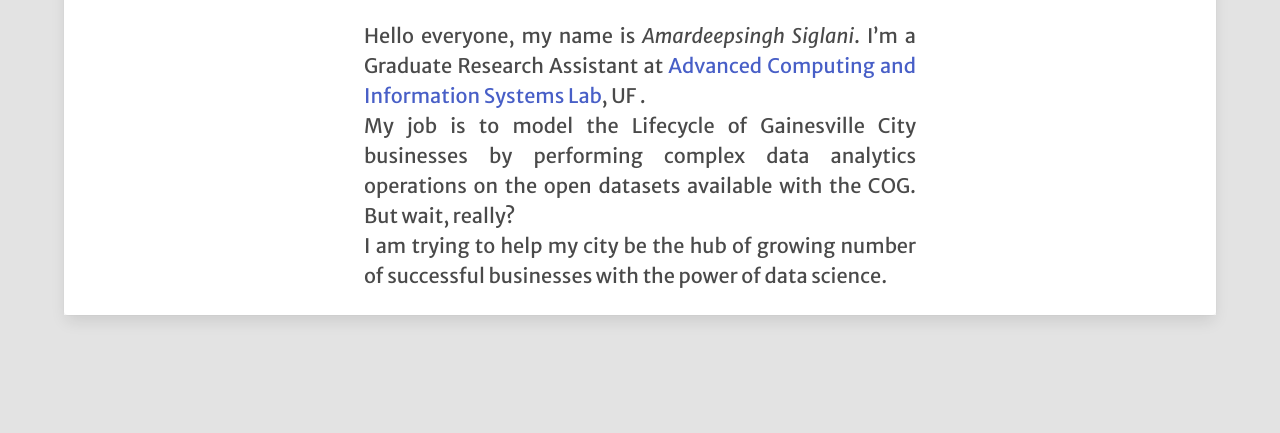
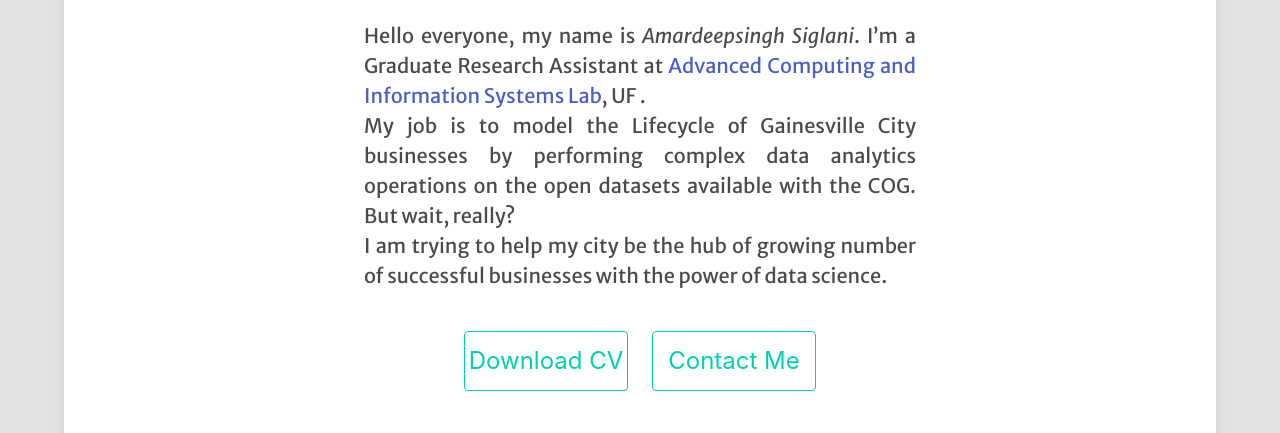
Before and after one commit to adsingh/KnowingMe, a plain HTML site: page index.html in a window 1280 px wide. Shown: the part 519-952 px from the top of the page. Drawn offline with nearby package versions, Linux system fonts and the light colour scheme.

Commit message:
Added buttons at intro end

```diff
--- a/css/main.css
+++ b/css/main.css
@@ -56,3 +56,7 @@ section{
     font-family: 'Merriweather Sans', sans-serif;
     font-size: 20px;
 }
+
+.padding {
+    padding-bottom: 40px;
+}
--- a/index.html
+++ b/index.html
@@ -53,7 +53,7 @@
             </div>
             <h1 class="title is-2">Amardeepsingh Siglani</h1>
             <h1 class="subtitle">Grad Student, University Of Florida</h1>
-            <div id="intro">
+            <div id="intro" class="padding">
               <p>
                 Hello everyone, my name is <em>Amardeepsingh Siglani</em>. I’m a Graduate Research Assistant at <a href="https://www.acis.ufl.edu/node" target="_blank">Advanced
                 Computing and Information Systems Lab</a>, UF .
@@ -62,6 +62,16 @@
                  available with the COG. But wait, really?</p>
               <p>I am trying to help my city be the hub of growing number of successful businesses with the power of data science.</p>
               </p>
+            </div>
+            <div class="container padding">
+              <div class="columns">
+                <div class="column is-2 is-offset-4">
+                  <button class="button is-primary is-large is-fullwidth is-outlined">Download CV</button>
+                </div>
+                <div class="column is-2">
+                  <a class="button is-primary is-large is-fullwidth is-outlined" href="#contact">Contact Me</a>
+                </div>
+              </div>
             </div>
           </div>
         </div>
```
